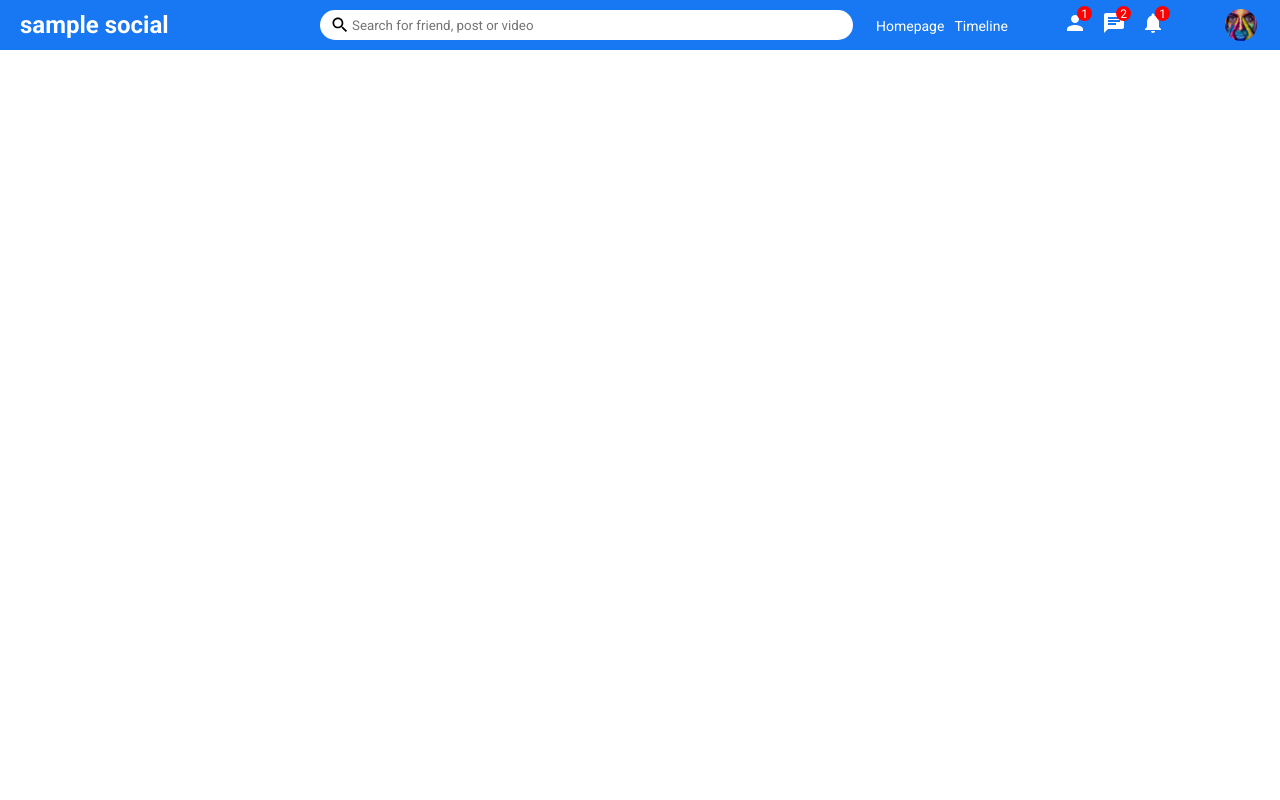
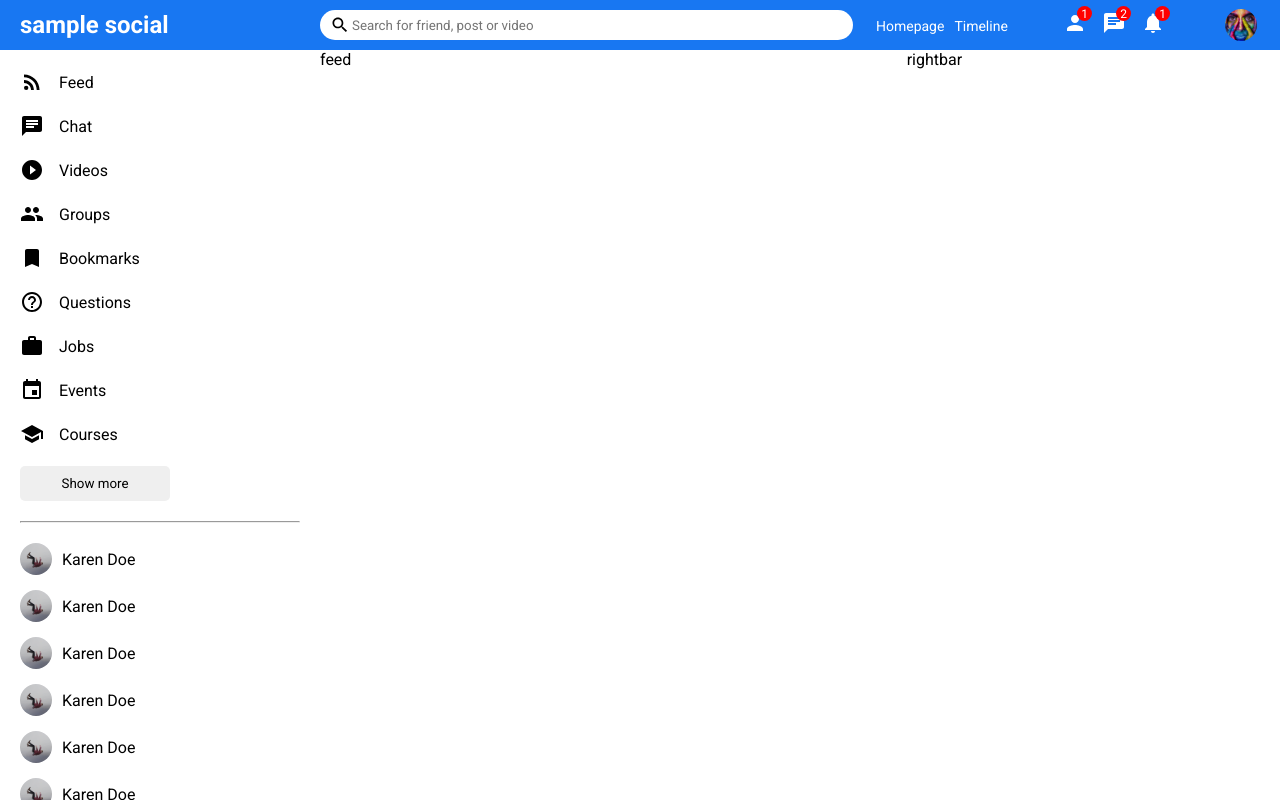
Before and after one commit to soysan/media-react-node, a React (Create React App) app in the folder client/: page / in a window 1280 px wide. Built offline with nearby package versions, Linux system fonts and the light colour scheme; the HTML template or start-up script is replaced by a standard one.

Commit message:
sidebar css and rightbar, feed parts

```diff
--- /dev/null
+++ b/client/src/components/feed/Feed.jsx
@@ -0,0 +1,9 @@
+import './feed.css';
+
+export default function Feed() {
+  return (
+    <div className="feed">
+      feed
+    </div>
+  )
+}
--- /dev/null
+++ b/client/src/components/feed/feed.css
@@ -0,0 +1,3 @@
+.feed {
+  flex: 5.5;
+}
--- /dev/null
+++ b/client/src/components/rightbar/Rightbar.jsx
@@ -0,0 +1,9 @@
+import './rightbar.css';
+
+export default function Rightbar() {
+  return (
+    <div className="rightbar">
+      rightbar
+    </div>
+  )
+}
--- /dev/null
+++ b/client/src/components/rightbar/rightbar.css
@@ -0,0 +1,3 @@
+.rightbar {
+  flex: 3.5;
+}
--- /dev/null
+++ b/client/src/components/sidebar/Sidebar.jsx
@@ -0,0 +1,88 @@
+import './sidebar.css';
+import { Bookmark, Chat, Event, Group, HelpOutline, PlayCircleFilledOutlined, RssFeed, School, Work } from '@material-ui/icons';
+export default function Sidebar() {
+  return (
+    <div className="sidebar">
+      <div className="sidebarWrapper">
+        <ul className="sidebarList">
+          <li className="sidebarListItem">
+            <RssFeed className="sidebarIcon"/>
+            <span className="sidebarListItemText">Feed</span>
+          </li>
+          <li className="sidebarListItem">
+            <Chat className="sidebarIcon"/>
+            <span className="sidebarListItemText">Chat</span>
+          </li>
+          <li className="sidebarListItem">
+            <PlayCircleFilledOutlined className="sidebarIcon"/>
+            <span className="sidebarListItemText">Videos</span>
+          </li>
+          <li className="sidebarListItem">
+            <Group className="sidebarIcon"/>
+            <span className="sidebarListItemText">Groups</span>
+          </li>
+          <li className="sidebarListItem">
+            <Bookmark className="sidebarIcon"/>
+            <span className="sidebarListItemText">Bookmarks</span>
+          </li>
+          <li className="sidebarListItem">
+            <HelpOutline className="sidebarIcon"/>
+            <span className="sidebarListItemText">Questions</span>
+          </li>
+          <li className="sidebarListItem">
+            <Work className="sidebarIcon"/>
+            <span className="sidebarListItemText">Jobs</span>
+          </li>
+          <li className="sidebarListItem">
+            <Event className="sidebarIcon"/>
+            <span className="sidebarListItemText">Events</span>
+          </li>
+          <li className="sidebarListItem">
+            <School className="sidebarIcon" />
+            <span className="sidebarListItemText">Courses</span>
+          </li>
+        </ul>
+        <button className="sidebarButton">Show more</button>
+        <hr className="sidebarHr" />
+        <ul className="sidebarFriendList">
+          <li className="sidebarFriend">
+            <img className="sidebarFriendImg" src="/assets/people/p2.jpg" alt="" />
+            <span className="sidebarFriendName">Karen Doe</span>
+          </li>
+          <li className="sidebarFriend">
+            <img className="sidebarFriendImg" src="/assets/people/p2.jpg" alt="" />
+            <span className="sidebarFriendName">Karen Doe</span>
+          </li>
+          <li className="sidebarFriend">
+            <img className="sidebarFriendImg" src="/assets/people/p2.jpg" alt="" />
+            <span className="sidebarFriendName">Karen Doe</span>
+          </li>
+          <li className="sidebarFriend">
+            <img className="sidebarFriendImg" src="/assets/people/p2.jpg" alt="" />
+            <span className="sidebarFriendName">Karen Doe</span>
+          </li>
+          <li className="sidebarFriend">
+            <img className="sidebarFriendImg" src="/assets/people/p2.jpg" alt="" />
+            <span className="sidebarFriendName">Karen Doe</span>
+          </li>
+          <li className="sidebarFriend">
+            <img className="sidebarFriendImg" src="/assets/people/p2.jpg" alt="" />
+            <span className="sidebarFriendName">Karen Doe</span>
+          </li>
+          <li className="sidebarFriend">
+            <img className="sidebarFriendImg" src="/assets/people/p2.jpg" alt="" />
+            <span className="sidebarFriendName">Karen Doe</span>
+          </li>
+          <li className="sidebarFriend">
+            <img className="sidebarFriendImg" src="/assets/people/p2.jpg" alt="" />
+            <span className="sidebarFriendName">Karen Doe</span>
+          </li>
+          <li className="sidebarFriend">
+            <img className="sidebarFriendImg" src="/assets/people/p2.jpg" alt="" />
+            <span className="sidebarFriendName">Karen Doe</span>
+          </li>
+        </ul>
+      </div>
+    </div>
+  )
+}
--- /dev/null
+++ b/client/src/components/sidebar/sidebar.css
@@ -0,0 +1,67 @@
+.sidebar {
+  flex: 3;
+  height: calc(100vh - 50px);
+  overflow-y: scroll;
+}
+
+::-webkit-scrollbar {
+  width: 5px;
+}
+::-webkit-scrollbar-track {
+  background-color: #f1f1f1;
+}
+::-webkit-scrollbar-thumb {
+  background-color: rgb(179,179,179);
+}
+
+.sidebarWrapper {
+  padding: 20px;
+}
+
+.sidebarList {
+  padding: 0;
+  margin: 0;
+  list-style: none;
+}
+
+.sidebarListItem {
+  display: flex;
+  align-items: center;
+  margin-bottom: 20px;
+}
+
+.sidebarIcon {
+  margin-right: 15px;
+}
+
+.sidebarButton {
+  width: 150px;
+  border: none;
+  padding: 10px;
+  border-radius: 5px;
+  font-weight: 500;
+}
+
+.sidebarHr {
+  margin: 20px 0;
+}
+
+.sidebarFriendList {
+  padding: 0;
+  margin: 0;
+  list-style: none;
+}
+
+.sidebarFriend {
+  display: flex;
+  align-items: center;
+  margin-bottom: 15px;
+}
+
+.sidebarFriendImg {
+  width: 32px;
+  height: 32px;
+  border-radius: 50%;
+  object-fit: cover;
+  margin-right: 10px;
+}
--- a/client/src/pages/home/Home.js
+++ /dev/null
@@ -1,6 +0,0 @@
-import Topbar from '../../components/topbar/Topbar';
-export default function Home() {
-  return (
-    <Topbar />
-  );
-}
--- /dev/null
+++ b/client/src/pages/home/Home.jsx
@@ -0,0 +1,17 @@
+import Feed from '../../components/feed/Feed';
+import Rightbar from '../../components/rightbar/Rightbar';
+import Sidebar from '../../components/sidebar/Sidebar';
+import Topbar from '../../components/topbar/Topbar';
+import './home.css';
+export default function Home() {
+  return (
+    <>
+      <Topbar />
+      <div className="homeContainer">
+        <Sidebar />
+        <Feed />
+        <Rightbar />
+      </div>
+    </>
+  );
+}
--- a/client/src/pages/home/home.css
+++ b/client/src/pages/home/home.css
@@ -0,0 +1,4 @@
+.homeContainer {
+  display: flex;
+  width: 100%;
+}
```
